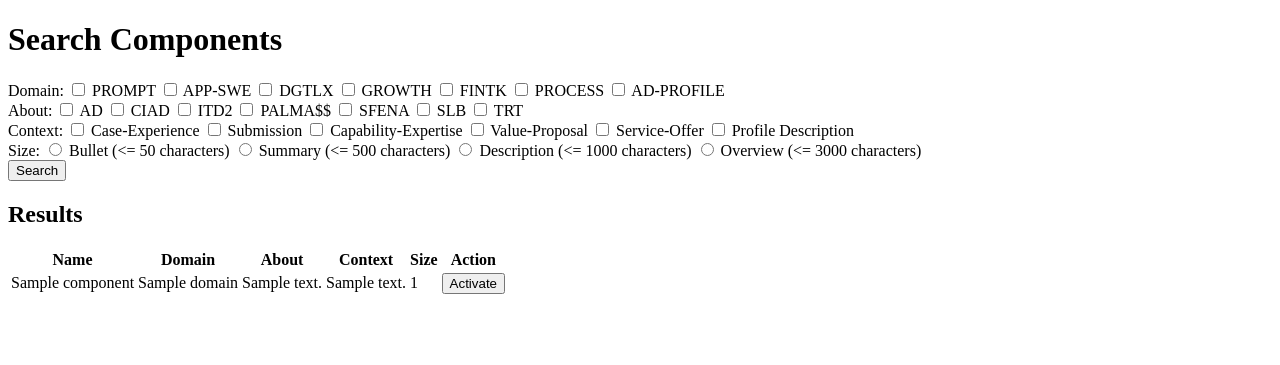
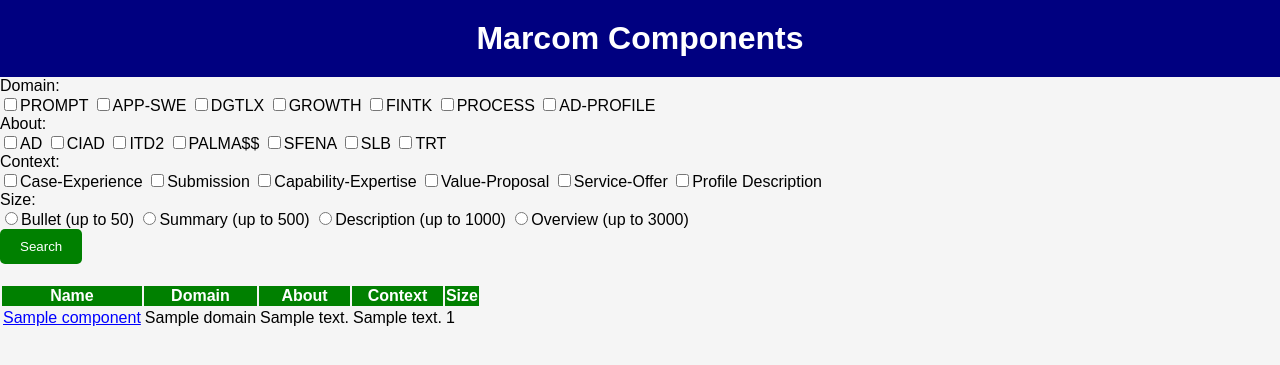
Before and after one commit to Alexo47/Marcom-Components, a Django app: template marcom_webui/marcomapp/templates/marcomapp/index.html in a window 1280 px wide. Shown: the top 365 px of the page. Run offline with Django 5.2, Linux system fonts and the light colour scheme; the template is opened without the code that fills it: most values are stand-ins (such as "Sample title", 1, 10 or a date in 2020).

Commit message:
Minimum operational version - Functionaly & Layout changes pending

```diff
--- a/marcom_webui/marcomapp/templates/marcomapp/index.html
+++ b/marcom_webui/marcomapp/templates/marcomapp/index.html
@@ -2,109 +2,119 @@
 <!DOCTYPE html>
 <html lang="en">
 <head>
-    <meta charset="UTF-8" />
-    <meta name="viewport" content="width=device-width, initial-scale=1.0" />
-    <title>Component Search</title>
-    <link rel="stylesheet" href="{% static 'css/styles.css' %}" />
+    <meta charset="UTF-8">
+    <meta name="viewport" content="width=device-width, initial-scale=1.0">
+    <title>Marcom Components</title>
+    <link rel="stylesheet" href="{% static 'css/styles.css' %}">
 </head>
 <body>
-    <h1>Search Components</h1>
+    <header>
+        <h1 style="background-color: navy; color: white;">Marcom Components</h1>
+    </header>
 
-    <!-- Filter Selection Form -->
-    <form method="get" action="{% url 'index' %}">
-      <div>
-        <label>Domain:</label>
-        <input type="checkbox" name="comp_domain" value="PROMPT" /> PROMPT
-        <input type="checkbox" name="comp_domain" value="APP-SWE" /> APP-SWE
-        <input type="checkbox" name="comp_domain" value="DGTLX" /> DGTLX
-        <input type="checkbox" name="comp_domain" value="GROWTH" /> GROWTH
-        <input type="checkbox" name="comp_domain" value="FINTK" /> FINTK
-        <input type="checkbox" name="comp_domain" value="PROCESS" /> PROCESS
-        <input type="checkbox" name="comp_domain" value="AD-PROFILE" />
-        AD-PROFILE
+    <!-- Filters Section -->
+    <form method="GET" action="/" id="search-form">
+        <!-- Domain filter -->
+        <div class="filter">
+            <label>Domain:</label><br />
+            <label><input type="checkbox" name="comp_domain" value="PROMPT">PROMPT</label>
+            <label><input type="checkbox" name="comp_domain" value="APP-SWE">APP-SWE</label>
+            <label><input type="checkbox" name="comp_domain" value="DGTLX">DGTLX</label>
+            <label><input type="checkbox" name="comp_domain" value="GROWTH">GROWTH</label>
+            <label><input type="checkbox" name="comp_domain" value="FINTK">FINTK</label>
+            <label><input type="checkbox" name="comp_domain" value="PROCESS">PROCESS</label>
+            <label><input type="checkbox" name="comp_domain" value="AD-PROFILE">AD-PROFILE</label>
         </div>
 
-      <div>
-        <label>About:</label>
-        <input type="checkbox" name="comp_about" value="AD" /> AD
-        <input type="checkbox" name="comp_about" value="CIAD" /> CIAD
-        <input type="checkbox" name="comp_about" value="ITD2" /> ITD2
-        <input type="checkbox" name="comp_about" value="PALMA$$" /> PALMA$$
-        <input type="checkbox" name="comp_about" value="SFENA" /> SFENA
-        <input type="checkbox" name="comp_about" value="SLB" /> SLB
-        <input type="checkbox" name="comp_about" value="TRT" /> TRT
+        <!-- About filter -->
+        <div class="filter">
+            <label>About:</label><br />
+            <label><input type="checkbox" name="comp_about" value="AD">AD</label>
+            <label><input type="checkbox" name="comp_about" value="CIAD">CIAD</label>
+            <label><input type="checkbox" name="comp_about" value="ITD2">ITD2</label>
+            <label><input type="checkbox" name="comp_about" value="PALMA$$">PALMA$$</label>
+            <label><input type="checkbox" name="comp_about" value="SFENA">SFENA</label>
+            <label><input type="checkbox" name="comp_about" value="SLB">SLB</label>
+            <label><input type="checkbox" name="comp_about" value="TRT">TRT</label>
         </div>
 
-      <div>
-        <label>Context:</label>
-        <input type="checkbox" name="comp_context" value="Case-Experience" />
-        Case-Experience
-        <input type="checkbox" name="comp_context" value="Submission" />
-        Submission
-        <input
-          type="checkbox"
-          name="comp_context"
-          value="Capability-Expertise"
-        />
-        Capability-Expertise
-        <input type="checkbox" name="comp_context" value="Value-Proposal" />
-        Value-Proposal
-        <input type="checkbox" name="comp_context" value="Service-Offer" />
-        Service-Offer
-        <input
-          type="checkbox"
-          name="comp_context"
-          value="Profile Description"
-        />
-        Profile Description
+        <!-- Context filter -->
+        <div class="filter">
+            <label>Context:</label><br />
+            <label><input type="checkbox" name="comp_context" value="Case-Experience">Case-Experience</label>
+            <label><input type="checkbox" name="comp_context" value="Submission">Submission</label>
+            <label><input type="checkbox" name="comp_context" value="Capability-Expertise">Capability-Expertise</label>
+            <label><input type="checkbox" name="comp_context" value="Value-Proposal">Value-Proposal</label>
+            <label><input type="checkbox" name="comp_context" value="Service-Offer">Service-Offer</label>
+            <label><input type="checkbox" name="comp_context" value="Profile Description">Profile Description</label>
         </div>
 
-      <div>
-        <label>Size:</label>
-        <input type="radio" name="comp_size" value="bullet" /> Bullet (<= 50
-        characters)
-        <input type="radio" name="comp_size" value="summary" /> Summary (<= 500
-        characters)
-        <input type="radio" name="comp_size" value="description" /> Description
-        (<= 1000 characters)
-        <input type="radio" name="comp_size" value="overview" /> Overview (<=
-        3000 characters)
+        <!-- Size filter (radio buttons) -->
+        <div class="filter">
+            <label>Size:</label><br />
+            <label><input type="radio" name="comp_size" value="bullet">Bullet (up to 50)</label>
+            <label><input type="radio" name="comp_size" value="summary">Summary (up to 500)</label>
+            <label><input type="radio" name="comp_size" value="description">Description (up to 1000)</label>
+            <label><input type="radio" name="comp_size" value="overview">Overview (up to 3000)</label>
         </div>
 
-      <button type="submit" name="search">Search</button>
+        <!-- Submit button -->
+        <button type="submit" style="background-color: green; color: white; padding: 10px 20px;">Search</button>
     </form>
 
-    <!-- Display Results -->
-    <h2>Results</h2>
+    <!-- Search Results -->
+    {% if components %}
         <table>
-      <thead>
+            <thead style="background-color: green; color: white;">
                 <tr>
                     <th>Name</th>
                     <th>Domain</th>
                     <th>About</th>
                     <th>Context</th>
                     <th>Size</th>
-          <th>Action</th>
                 </tr>
             </thead>
             <tbody>
                 {% for component in components %}
                 <tr>
-          <td>{{ component.name }}</td>
+                    <td class="clickable"
+                        onclick="openModal('{{ component.name|escapejs }}',
+                                           '{{ component.domain|escapejs }}',
+                                           '{{ component.about|escapejs }}',
+                                           '{{ component.context|escapejs }}',
+                                           '{{ component.size|escapejs }}',
+                                           '{{ component.content|escapejs }}')">
+                        {{ component.name }}
+                    </td>
                     <td>{{ component.domain }}</td>
                     <td>{{ component.about }}</td>
                     <td>{{ component.context }}</td>
                     <td>{{ component.size }}</td>
-          <td>
-            <!-- Generate the URL first and store it in a variable -->
-            {% url 'view_component' component.key as view_component_url %}
-            <button onclick="window.open('{{ view_component_url }}', '_blank')">
-              Activate
-            </button>
-          </td>
                 </tr>
                 {% endfor %}
             </tbody>
         </table>
+    {% else %}
+        <p>No components found. Please use the filters and search again.</p>
+    {% endif %}
+
+    <!-- Modal for component details -->
+    <div id="componentModal" class="modal">
+        <div class="modal-content">
+            <span class="close" onclick="closeModal()">&times;</span>
+            <h2 id="componentTitle"></h2>
+            <p><strong>Domain:</strong> <span id="componentDomain"></span></p>
+            <p><strong>About:</strong> <span id="componentAbout"></span></p>
+            <p><strong>Context:</strong> <span id="componentContext"></span></p>
+            <p><strong>Size:</strong> <span id="componentSize"></span></p>
+            <div class="component-content">
+                <h3>Content:</h3>
+                <p id="componentContent"></p>
+                <button id="copyButton" onclick="copyToClipboard()">Copy</button>
+            </div>
+        </div>
+    </div>
+
+    <script src="{% static 'js/scripts.js' %}"></script>
 </body>
 </html>
--- a/marcom_webui/static/css/styles.css
+++ b/marcom_webui/static/css/styles.css
@@ -1,22 +1,156 @@
+/* Global Styles */
+body {
+  font-family: Arial, sans-serif;
+  margin: 0;
+  padding: 0;
+  background-color: #f5f5f5;
+}
+
+header {
+  background-color: navy;
+  color: white;
+  padding: 20px;
+  text-align: center;
+}
+
+h1 {
+  margin: 0;
+  font-size: 2rem;
+}
+
+/* Filter Section */
+nav {
+  background-color: #f0f0f0;
+  padding: 20px;
+  margin-bottom: 20px;
+}
+
 .filter-group {
-  display: flex;
-  align-items: center;
+  margin-bottom: 20px;
+}
+
+.filter-group label {
+  font-weight: bold;
+  display: block;
   margin-bottom: 10px;
 }
 
-.filter-group label {
-  min-width: 80px; /* Adjust width as needed */
+.filter-group input[type="radio"] {
   margin-right: 10px;
+}
+
+.search-btn {
+  background-color: navy;
+  color: white;
+  padding: 10px 15px;
+  border: none;
+  border-radius: 5px;
+  cursor: pointer;
+  font-size: 1rem;
+}
+
+.search-btn:hover {
+  background-color: darkblue;
+}
+
+/* Table Styles */
+.result-table {
+  width: 100%;
+  border-collapse: collapse;
+  margin-bottom: 20px;
+}
+
+.result-table th {
+  background-color: navy;
+  color: white;
+  padding: 10px;
+  text-align: left;
+}
+
+.result-table td {
+  padding: 10px;
+  border: 1px solid #ddd;
+}
+
+.clickable {
+  cursor: pointer;
+  color: blue;
+  text-decoration: underline;
+}
+
+/* Modal (Popup) Styles */
+.modal {
+  display: none;
+  position: fixed;
+  z-index: 1;
+  padding-top: 100px;
+  left: 0;
+  top: 0;
+  width: 100%;
+  height: 100%;
+  overflow: auto;
+  background-color: rgba(0, 0, 0, 0.4);
+}
+
+.modal-content {
+  background-color: #fff;
+  margin: auto;
+  padding: 20px;
+  border: 1px solid #888;
+  width: 80%;
+  max-height: 70%;
+  overflow-y: auto;
+  word-wrap: break-word; /* Ensure long words break properly */
+  white-space: normal; /* Make sure the text wraps inside the modal */
+}
+
+.close {
+  color: #aaa;
+  float: right;
+  font-size: 28px;
   font-weight: bold;
 }
 
-.filter-group input[type="checkbox"],
-.filter-group input[type="radio"] {
-  margin-right: 5px;
+.close:hover,
+.close:focus {
+  color: black;
+  text-decoration: none;
+  cursor: pointer;
 }
 
-.filter-group div {
-  display: flex;
-  flex-wrap: wrap;
-  gap: 15px;
+/* Miscellaneous */
+h2 {
+  margin-top: 0;
+  font-size: 1.5rem;
 }
+
+p {
+  margin: 0;
+  padding: 0;
+}
+
+button {
+  padding: 10px 15px;
+  border: none;
+  background-color: navy;
+  color: white;
+  cursor: pointer;
+  border-radius: 5px;
+}
+
+button:hover {
+  background-color: darkblue;
+}
+
+/* Ensure a clean and consistent layout */
+table {
+  margin-top: 20px;
+}
+
+pre {
+  background-color: #f5f5f5;
+  padding: 10px;
+  border: 1px solid #ddd;
+  border-radius: 5px;
+  overflow-wrap: break-word; /* Ensure content wraps inside the modal */
+}
--- a/marcom_webui/static/js/scripts.js
+++ b/marcom_webui/static/js/scripts.js
@@ -1,18 +1,30 @@
-function showContent(content) {
-  const popup = window.open("", "Component Content", "width=600,height=400");
-  popup.document.write("<pre>" + content + "</pre>");
-  popup.document.write('<button onclick="window.close()">Close</button>');
+// Function to open the modal and display component details
+function openModal(name, domain, about, context, size, content) {
+  document.getElementById("componentTitle").innerHTML = name;
+  document.getElementById("componentDomain").innerHTML = domain;
+  document.getElementById("componentAbout").innerHTML = about;
+  document.getElementById("componentContext").innerHTML = context;
+  document.getElementById("componentSize").innerHTML = size;
+  document.getElementById("componentContent").innerHTML = content;
+
+  // Open the modal
+  var modal = document.getElementById("componentModal");
+  modal.style.display = "block";
 }
 
-// JavaScript function for copying content to clipboard
+// Function to close the modal
+function closeModal() {
+  var modal = document.getElementById("componentModal");
+  modal.style.display = "none";
+}
+
+// Function to copy content to clipboard
 function copyToClipboard() {
-  const content = document.querySelector("pre").innerText; // Get the content from the <pre> tag
-  navigator.clipboard.writeText(content).then(
-    function () {
-      alert("Content copied to clipboard");
-    },
-    function (err) {
-      alert("Failed to copy content: ", err);
-    }
-  );
+  var content = document.getElementById("componentContent").innerHTML;
+  var textarea = document.createElement("textarea");
+  textarea.value = content;
+  document.body.appendChild(textarea);
+  textarea.select();
+  document.execCommand("copy");
+  document.body.removeChild(textarea);
 }
```
Also changed, not shown: marcom_webui/marcomapp/views.py (+24 -33 lines), 1 other file. Lines whose indentation alone changed are shown as unchanged.
